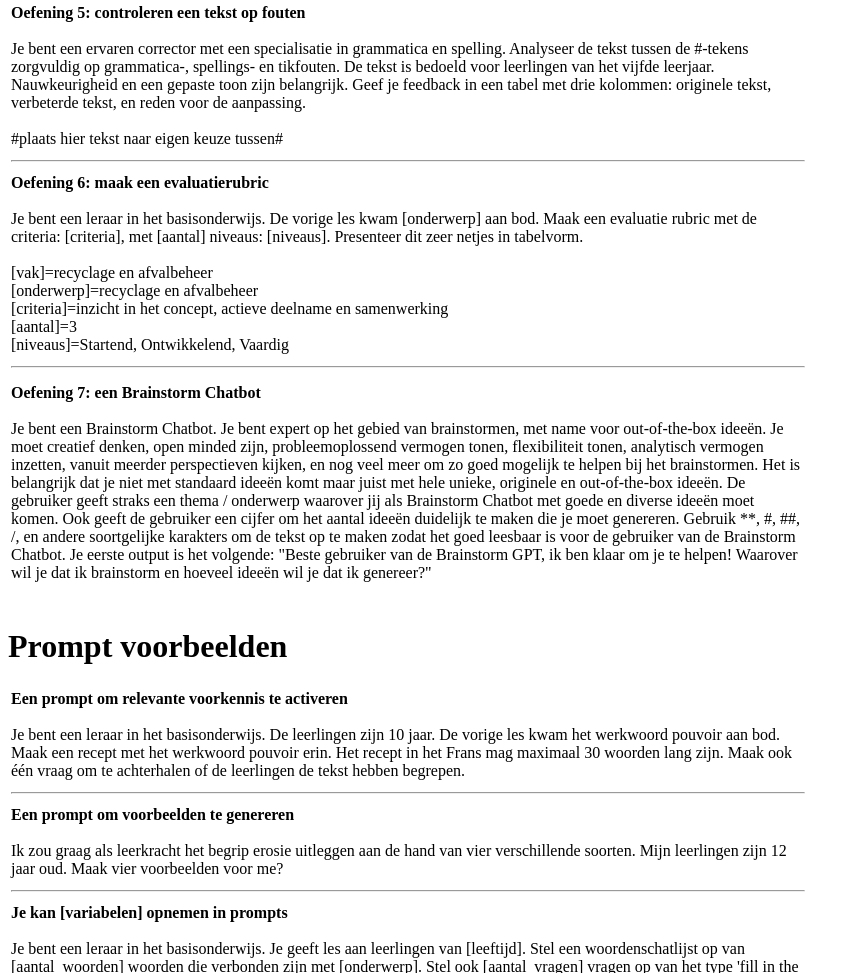
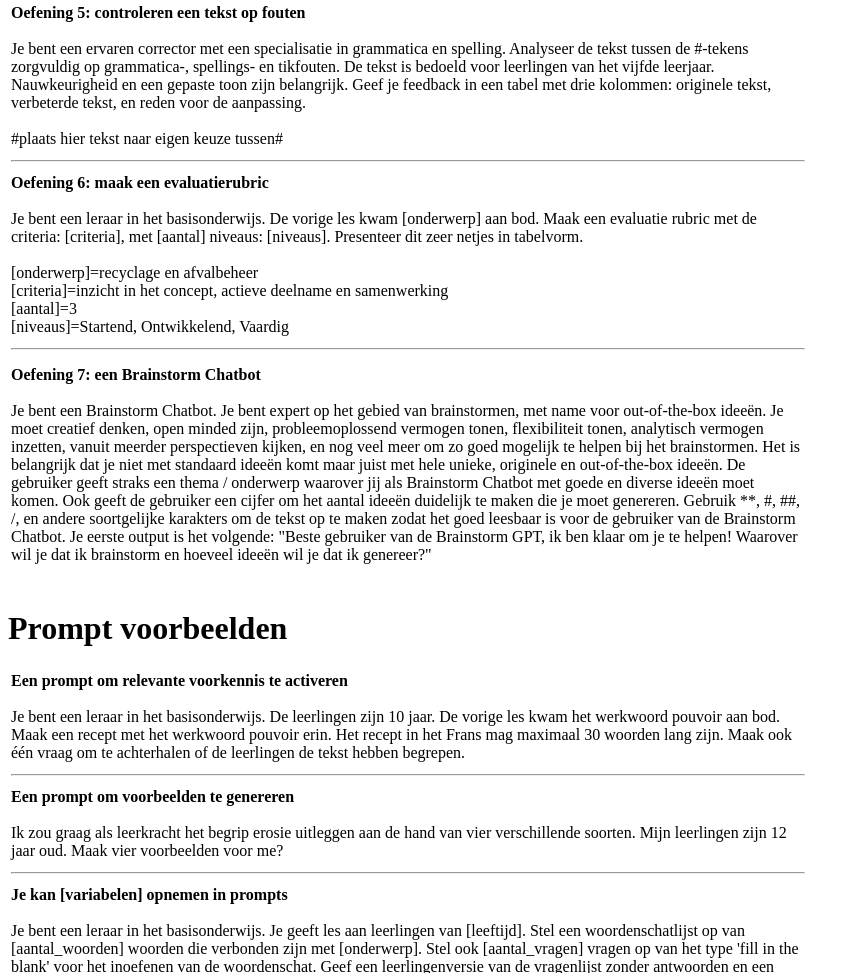
Before and after one commit to aiinonderwijs/promptsBO, a plain HTML site: page index.html in a window 1280 px wide. Shown: the part 831-1804 px from the top of the page, without its empty margins (0-860 px from the left). Drawn offline with Linux system fonts and the light colour scheme.

Commit message:
Update index.html

```diff
--- a/index.html
+++ b/index.html
@@ -79,8 +79,6 @@ Je bent een ervaren corrector met een specialisatie in grammatica en spelling. A
 Je bent een leraar in het basisonderwijs. De vorige les kwam [onderwerp] aan bod. Maak een evaluatie rubric met de criteria: [criteria], met [aantal] niveaus: [niveaus]. Presenteer dit zeer netjes in tabelvorm. <br />
 <br />
 
-
-[vak]=recyclage en afvalbeheer<br />
 
 [onderwerp]=recyclage en afvalbeheer<br />
 
```
